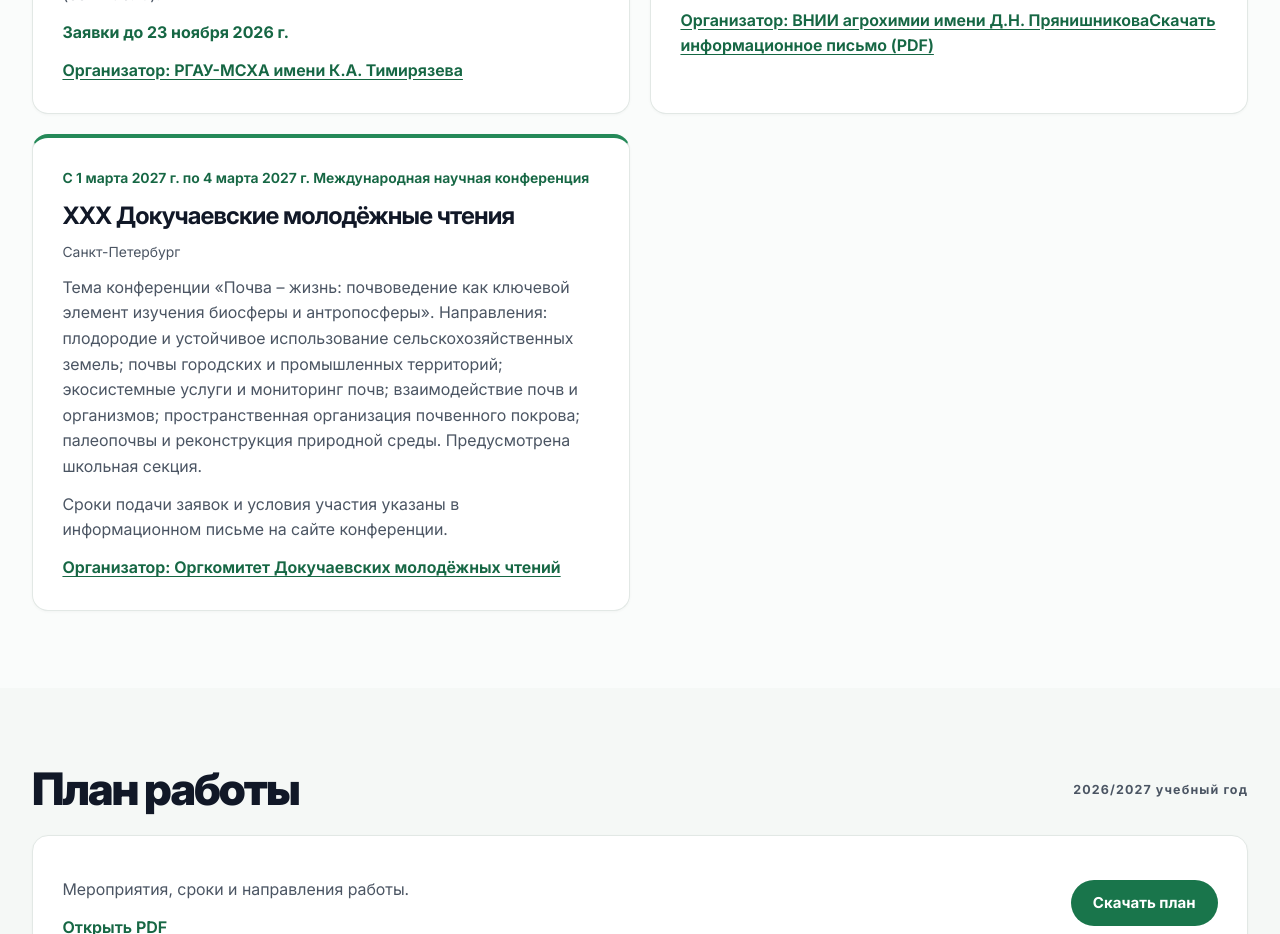
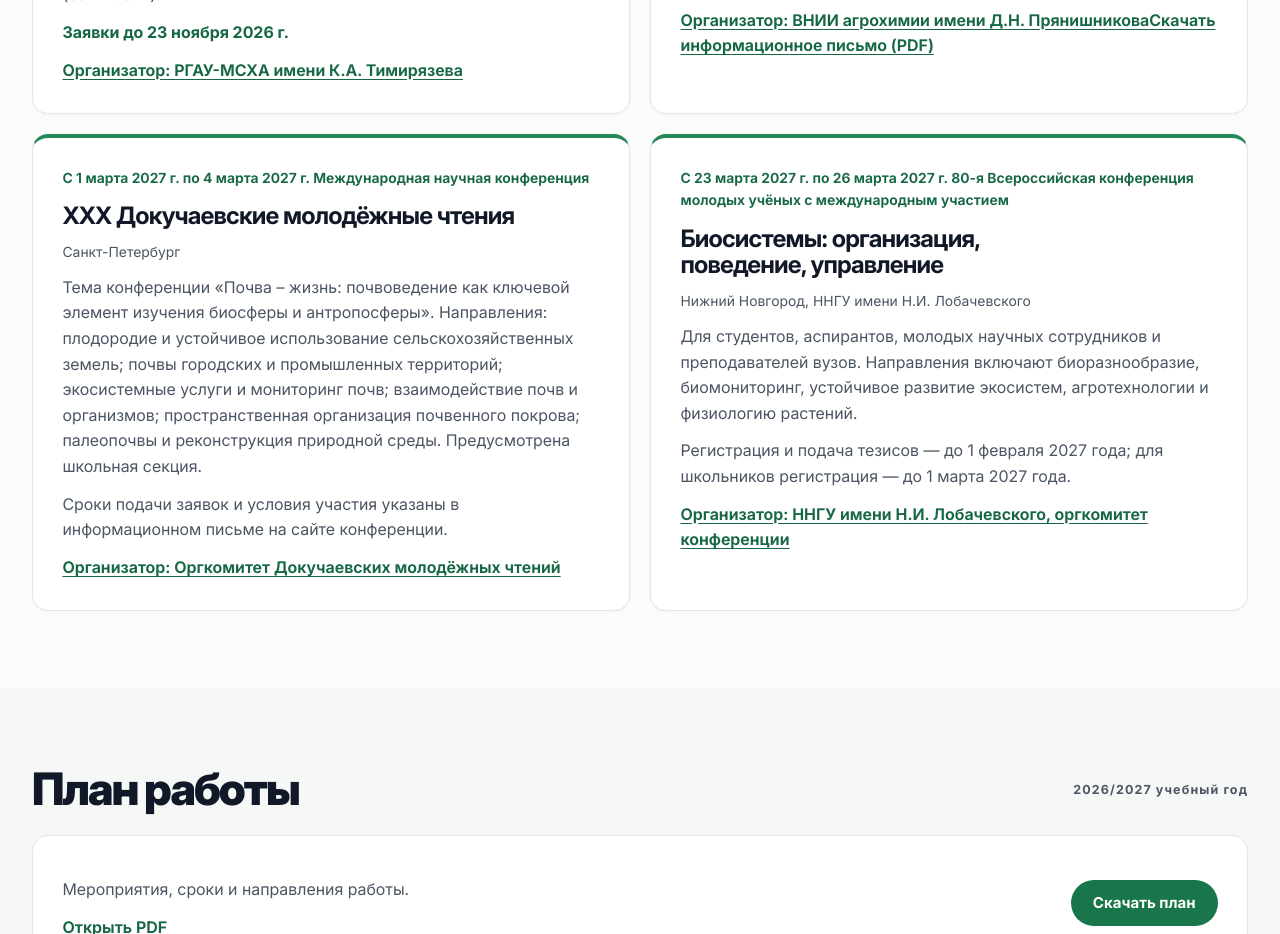
Before and after one commit to AlexGrabli/ECO_ScienceComm, a plain HTML site: page index.html in a window 1280 px wide. Shown: the part 1300-2234 px from the top of the page. Drawn offline with Linux system fonts and the light colour scheme.

Commit message:
Добавить конференцию Биосистемы 2027

```diff
--- a/index.html
+++ b/index.html
@@ -7,9 +7,9 @@
   <meta name="description" content="СНО кафедры экологии РГАУ-МСХА имени К.А. Тимирязева. Первые шаги в исследовании, события и полезные материалы для студентов.">
   <title>СНО кафедры экологии | РГАУ-МСХА имени К.А. Тимирязева</title>
   <link rel="icon" href="./favicon.svg" type="image/svg+xml">
-  <link rel="stylesheet" href="./styles.css?v=9445c96b19a6">
-  <script src="./site-config.js?v=3b5297d3d5d6" defer></script>
-  <script src="./script.js?v=c3c23fbc5157" defer></script>
+  <link rel="stylesheet" href="./styles.css?v=9406369a90f8">
+  <script src="./site-config.js?v=19f0729e0aa1" defer></script>
+  <script src="./script.js?v=e2b6d660384e" defer></script>
 </head>
 <body>
   <a class="skip-link" href="#main">Перейти к содержанию</a>
@@ -66,6 +66,14 @@
         <p>Тема конференции «Почва – жизнь: почвоведение как ключевой элемент изучения биосферы и антропосферы». Направления: плодородие и устойчивое использование сельскохозяйственных земель; почвы городских и промышленных территорий; экосистемные услуги и мониторинг почв; взаимодействие почв и организмов; пространственная организация почвенного покрова; палеопочвы и реконструкция природной среды. Предусмотрена школьная секция.</p>
         <p class="publication-deadline-note">Сроки подачи заявок и условия участия указаны в информационном письме на сайте конференции.</p>
         <a class="text-link publication-source" href="https://www.dokuchaevskie.ru/our-conferences/конференция-2027">Организатор: Оргкомитет Докучаевских молодёжных чтений</a>
+      </article>
+      <article class="publication">
+        <p class="publication-meta"><time datetime="2027-03-23">С 23 марта 2027 г. по 26 марта 2027 г.</time> 80-я Всероссийская конференция молодых учёных с международным участием</p>
+        <h3><a href="https://biosystemsconf.unn.ru/">Биосистемы: организация, поведение, управление</a></h3>
+        <p class="publication-location">Нижний Новгород, ННГУ имени Н.И. Лобачевского</p>
+        <p>Для студентов, аспирантов, молодых научных сотрудников и преподавателей вузов. Направления включают биоразнообразие, биомониторинг, устойчивое развитие экосистем, агротехнологии и физиологию растений.</p>
+        <p class="publication-deadline-note">Регистрация и подача тезисов — до 1 февраля 2027 года; для школьников регистрация — до 1 марта 2027 года.</p>
+        <a class="text-link publication-source" href="https://biosystemsconf.unn.ru/">Организатор: ННГУ имени Н.И. Лобачевского, оргкомитет конференции</a>
       </article>
       <!-- opportunities:end -->
       </div>
--- a/site-config.js
+++ b/site-config.js
@@ -24,6 +24,17 @@ window.SNO_CONFIG = {
   // { title: "Название", type: "Конференция", date: "2027-03-15", deadline: "2027-02-01",
   //   summary: "Для кого, формат и условия участия", source: "Организатор", url: "https://..." }
   opportunities: [
+    {
+      title: "Биосистемы: организация, поведение, управление",
+      type: "80-я Всероссийская конференция молодых учёных с международным участием",
+      date: "2027-03-23",
+      endDate: "2027-03-26",
+      location: "Нижний Новгород, ННГУ имени Н.И. Лобачевского",
+      summary: "Для студентов, аспирантов, молодых научных сотрудников и преподавателей вузов. Направления включают биоразнообразие, биомониторинг, устойчивое развитие экосистем, агротехнологии и физиологию растений.",
+      deadlineNote: "Регистрация и подача тезисов — до 1 февраля 2027 года; для школьников регистрация — до 1 марта 2027 года.",
+      source: "ННГУ имени Н.И. Лобачевского, оргкомитет конференции",
+      url: "https://biosystemsconf.unn.ru/"
+    },
     {
       title: "Агрохимия в обеспечении растениеводства и сохранении плодородия почв России",
       type: "60-я Международная конференция молодых учёных, специалистов-агрохимиков и агроэкологов",
```
